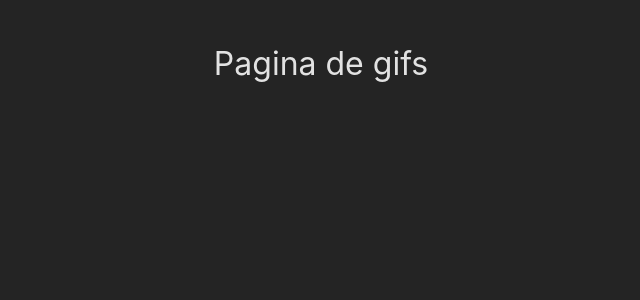
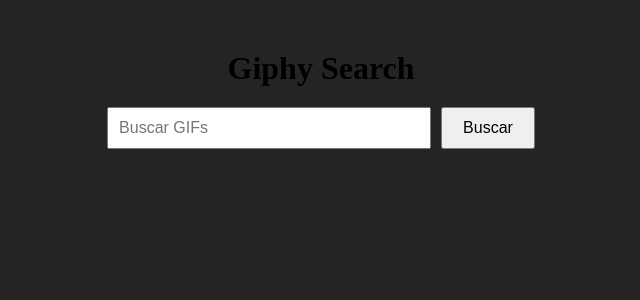
Before and after one commit to juanjuanjose/giphy-con-react, a React (Vite) app: page / in a window 1280 px wide. Shown: the top 300 px of the page, without its empty margins (319-959 px from the left). Built offline with nearby package versions, Linux system fonts and the light colour scheme.

Commit message:
se sube otra vez

```diff
--- a/src/App.css
+++ b/src/App.css
@@ -0,0 +1,34 @@
+.container {
+    text-align: center;
+    margin-top: 50px;
+  }
+
+  .title {
+    font-size: 2rem;
+    margin-bottom: 20px;
+  }
+
+  .input-container {
+    margin-bottom: 20px;
+  }
+
+  input[type="text"] {
+    padding: 10px;
+    width: 300px;
+    font-size: 1rem;
+  }
+
+  button {
+    padding: 10px 20px;
+    font-size: 1rem;
+    margin-left: 10px;
+    cursor: pointer;
+  }
+
+  .gifs-container {
+    margin-top: 20px;
+  }
+
+  .gifs-container img {
+    margin: 10px;
+  }
--- a/src/App.jsx
+++ b/src/App.jsx
@@ -1,15 +1,41 @@
-import { useState, useEffect } from 'react'
-import './App.css'
-import { Header } from './components/Header'
+import React, { useState } from 'react';
+import './App.css';
 
-function App() {
-  const [count, setCount] = useState(0)
+const App = () => {
+  const [query, setQuery] = useState('');
+  const [gifs, setGifs] = useState([]);
+
+  const handleSearch = async () => {
+    const API_KEY = 'pWyTBl9Twn7NM2jANxpEf2RO08KZwWnA';
+    const URL = `"https://api.giphy.com/v1/gifs/search"`;
+
+    try {
+      const response = await axios.get(URL);
+      setGifs(response.data.data);
+    } catch (error) {
+      console.error('Error fetching data from Giphy API:', error);
+    }
+  };
 
   return (
-    <>
-     <Header/>
-    </>
-  )
-}
+    <div className="container">
+      <h1 className="title">Giphy Search</h1>
+      <div className="input-container">
+        <input
+          type="text"
+          value={query}
+          onChange={(e) => setQuery(e.target.value)}
+          placeholder="Buscar GIFs"
+        />
+        <button onClick={handleSearch}>Buscar</button>
+      </div>
+      <div className="gifs-container">
+        {gifs.map((gif) => (
+          <img key={gif.id} src={gif.images.fixed_height.url} alt={gif.title} />
+        ))}
+      </div>
+    </div>
+  );
+};
 
-export default App
+export default App;
```
Also changed, not shown: src/components/Gif/Gif.jsx (deleted, +0 -11 lines), src/components/Gif/Gif.css (deleted), src/components/Header/Header.css (renamed from src/components/Header.css), src/components/Header/Header.jsx (renamed from src/components/Header.jsx), src/components/Section/Section.css (deleted), src/components/Section/Section.jsx (deleted).
